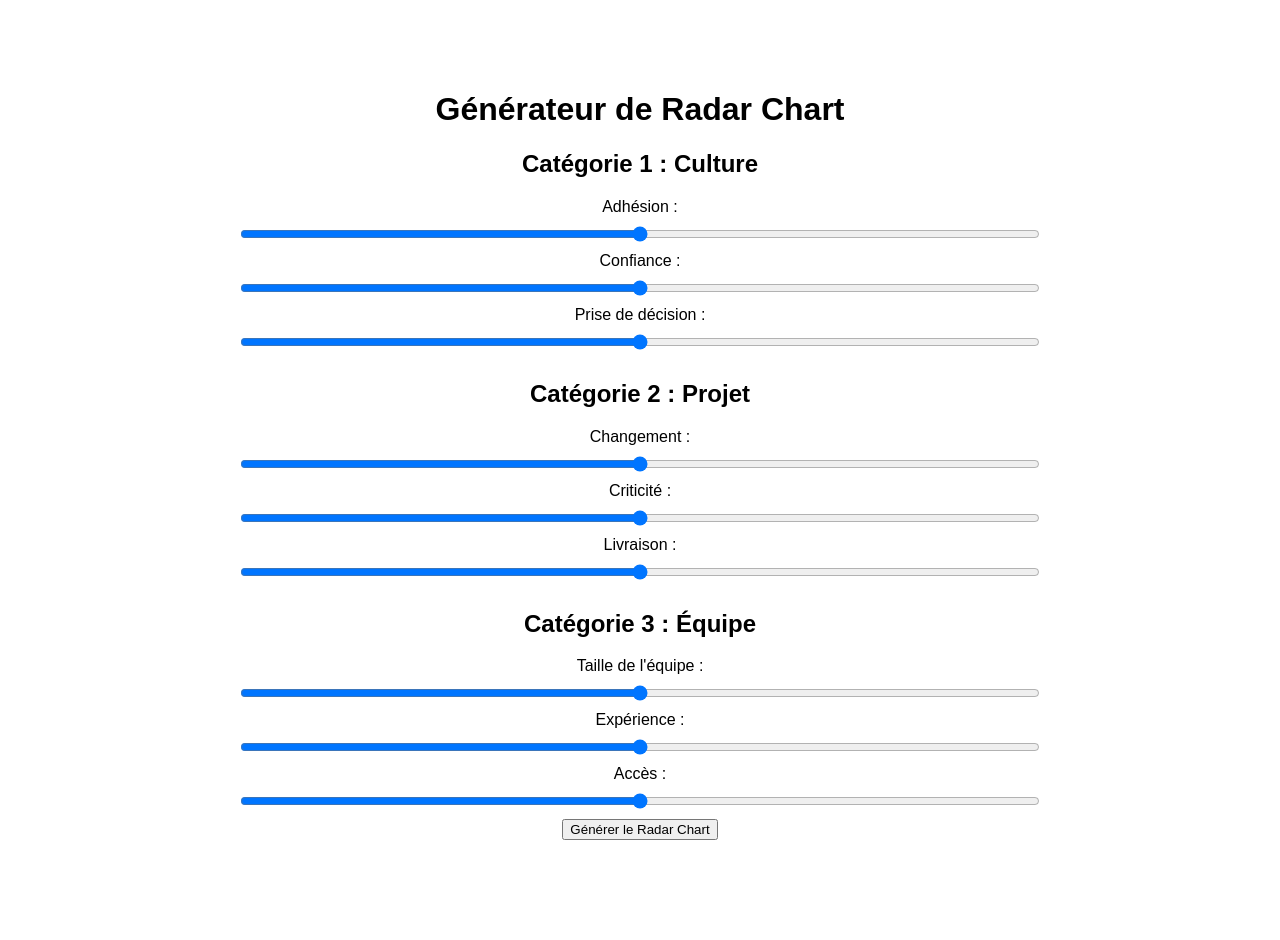
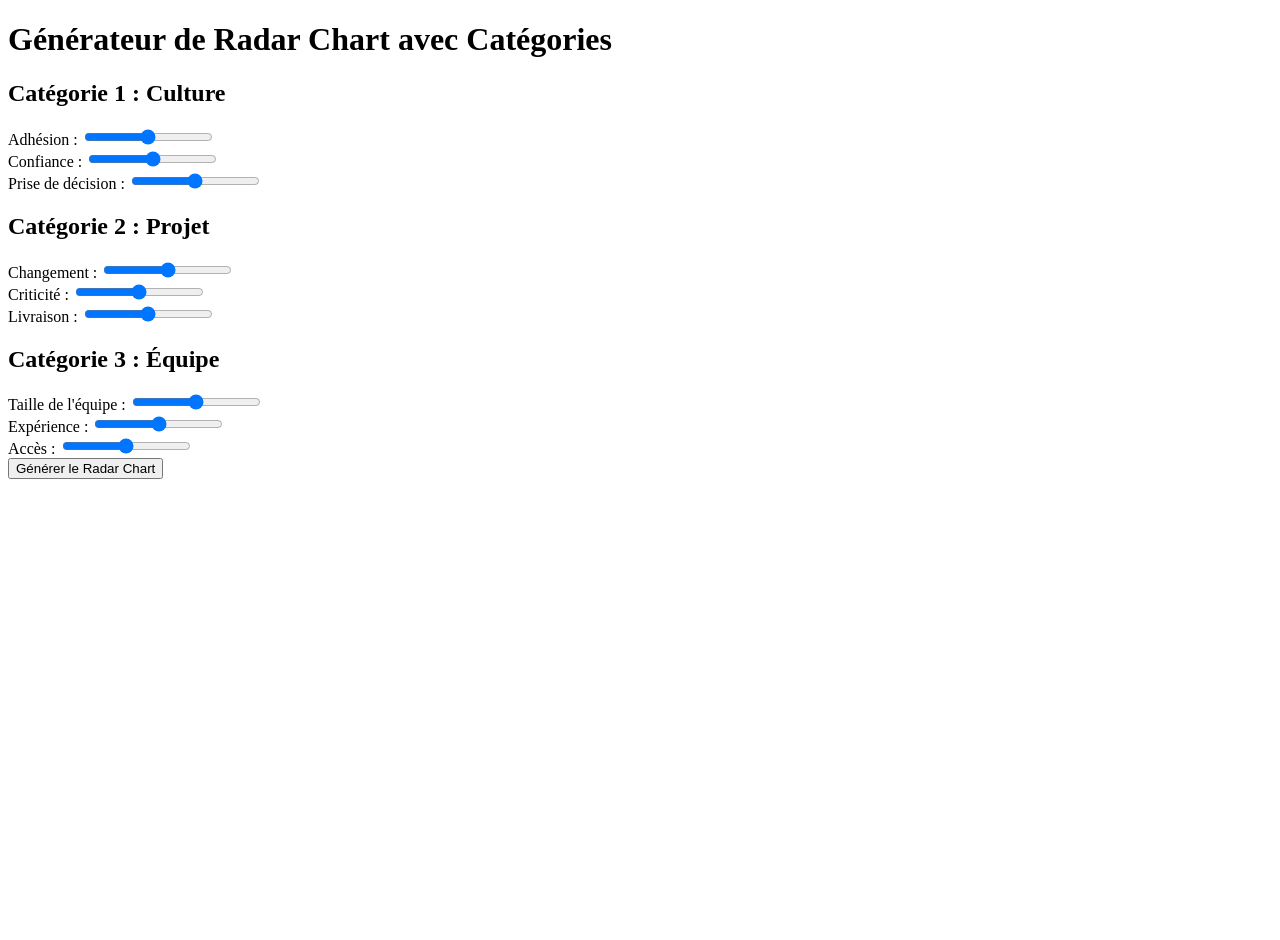
Before and after one commit to Knackie/radar-chart-generator, a Flask app: page / in a window 1280 px wide. After the commit the page ends 479 px from the top, so only its background shows below. Run offline with Flask 3, Linux system fonts and the light colour scheme.

Commit message:
Update index.html

```diff
--- a/templates/index.html
+++ b/templates/index.html
@@ -3,85 +3,43 @@
 <head>
     <meta charset="UTF-8">
     <meta name="viewport" content="width=device-width, initial-scale=1.0">
-    <title>Générateur de Radar Chart - Catégories Fixes</title>
-    <style>
-        body {
-            font-family: Arial, sans-serif;
-            text-align: center;
-            margin: 0;
-            padding: 0;
-        }
-        .container {
-            max-width: 800px;
-            margin: 50px auto;
-            padding: 20px;
-        }
-        form {
-            margin-bottom: 30px;
-        }
-        .slider-label {
-            margin: 10px 0;
-        }
-        .slider {
-            width: 100%;
-            margin: 10px 0;
-        }
-        img {
-            margin-top: 20px;
-            max-width: 100%;
-        }
-    </style>
+    <title>Radar Chart avec catégories</title>
 </head>
 <body>
-
-<div class="container">
-    <h1>Générateur de Radar Chart</h1>
-
+    <h1>Générateur de Radar Chart avec Catégories</h1>
     <form method="POST" action="/generate_chart">
         <!-- Catégorie 1 : Culture -->
         <h2>Catégorie 1 : Culture</h2>
-        <div>
-            <label class="slider-label" for="adhesion">Adhésion :</label>
-            <input type="range" id="adhesion" name="adhesion" class="slider" min="0" max="10" value="5">
-        </div>
-        <div>
-            <label class="slider-label" for="confiance">Confiance :</label>
-            <input type="range" id="confiance" name="confiance" class="slider" min="0" max="10" value="5">
-        </div>
-        <div>
-            <label class="slider-label" for="prise_decision">Prise de décision :</label>
-            <input type="range" id="prise_decision" name="prise_decision" class="slider" min="0" max="10" value="5">
-        </div>
+        <label for="adhesion">Adhésion :</label>
+        <input type="range" id="adhesion" name="adhesion" min="0" max="10" value="5"><br>
+
+        <label for="confiance">Confiance :</label>
+        <input type="range" id="confiance" name="confiance" min="0" max="10" value="5"><br>
+
+        <label for="prise_decision">Prise de décision :</label>
+        <input type="range" id="prise_decision" name="prise_decision" min="0" max="10" value="5"><br>
 
         <!-- Catégorie 2 : Projet -->
         <h2>Catégorie 2 : Projet</h2>
-        <div>
-            <label class="slider-label" for="changement">Changement :</label>
-            <input type="range" id="changement" name="changement" class="slider" min="0" max="10" value="5">
-        </div>
-        <div>
-            <label class="slider-label" for="criticite">Criticité :</label>
-            <input type="range" id="criticite" name="criticite" class="slider" min="0" max="10" value="5">
-        </div>
-        <div>
-            <label class="slider-label" for="livraison">Livraison :</label>
-            <input type="range" id="livraison" name="livraison" class="slider" min="0" max="10" value="5">
-        </div>
+        <label for="changement">Changement :</label>
+        <input type="range" id="changement" name="changement" min="0" max="10" value="5"><br>
+
+        <label for="criticite">Criticité :</label>
+        <input type="range" id="criticite" name="criticite" min="0" max="10" value="5"><br>
+
+        <label for="livraison">Livraison :</label>
+        <input type="range" id="livraison" name="livraison" min="0" max="10" value="5"><br>
 
         <!-- Catégorie 3 : Équipe -->
         <h2>Catégorie 3 : Équipe</h2>
-        <div>
-            <label class="slider-label" for="taille_equipe">Taille de l'équipe :</label>
-            <input type="range" id="taille_equipe" name="taille_equipe" class="slider" min="0" max="10" value="5">
-        </div>
-        <div>
-            <label class="slider-label" for="experience">Expérience :</label>
-            <input type="range" id="experience" name="experience" class="slider" min="0" max="10" value="5">
-        </div>
-        <div>
-            <label class="slider-label" for="acces">Accès :</label>
-            <input type="range" id="acces" name="acces" class="slider" min="0" max="10" value="5">
-        </div>
+        <label for="taille_equipe">Taille de l'équipe :</label>
+        <input type="range" id="taille_equipe" name="taille_equipe" min="0" max="10" value="5"><br>
+
+        <label for="experience">Expérience :</label>
+        <input type="range" id="experience" name="experience" min="0" max="10" value="5"><br>
+
+        <label for="acces">Accès :</label>
+        <input type="range" id="acces" name="acces" min="0" max="10" value="5"><br>
 
         <button type="submit">Générer le Radar Chart</button>
     </form>
@@ -89,9 +47,6 @@
     {% if image_path %}
     <h2>Résultat :</h2>
     <img src="{{ image_path }}" alt="Radar Chart">
-    <p>Valeurs utilisées : {{ values }}</p>
     {% endif %}
-</div>
-
 </body>
 </html>
```
